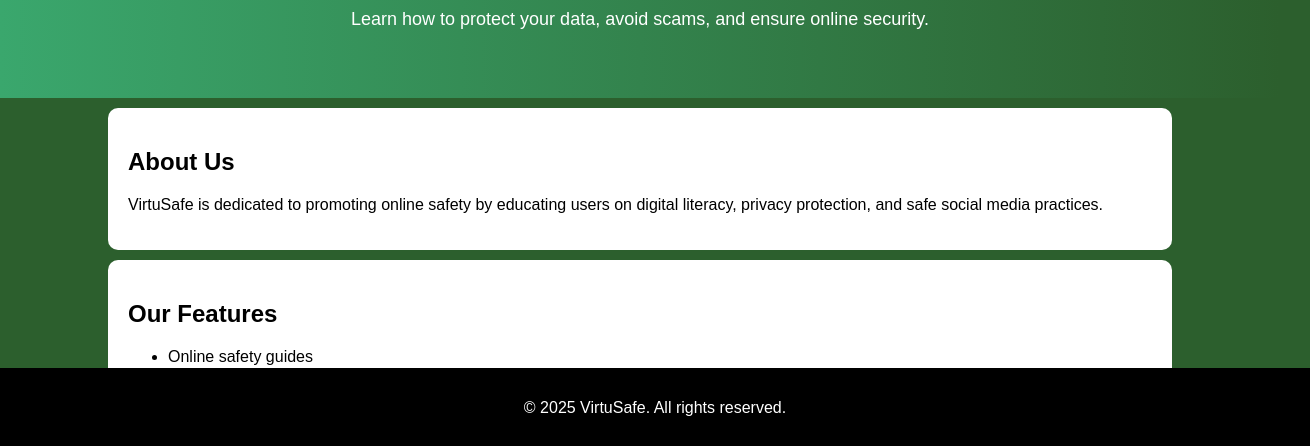
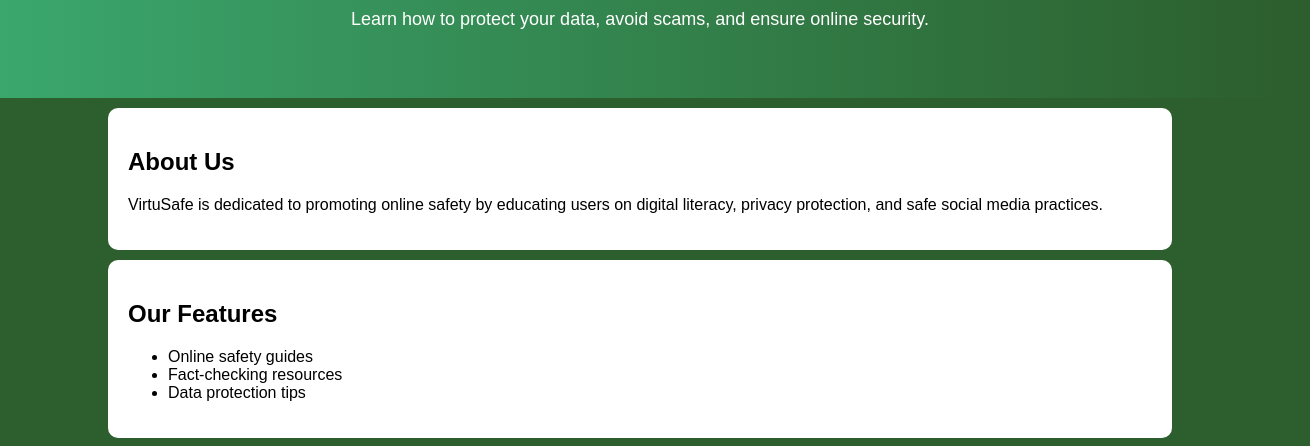
Before and after one commit to Phil-dev-stm/VirtuSafe, a plain HTML site: page index.html in a window 1280 px wide. Shown: the part 352-798 px from the top of the page, 1310 px wide, since content can reach past the window. Drawn offline with Linux system fonts and the light colour scheme.

Commit message:
Update index.html

```diff
--- a/index.html
+++ b/index.html
@@ -44,9 +44,5 @@
         <h2>Contact Us</h2>
         <p>Email: contact@virtusafe.com</p>
     </section>
-
-    <footer>
-        <p>&copy; 2025 VirtuSafe. All rights reserved.</p>
-    </footer>
 </body>
 </html>
```
